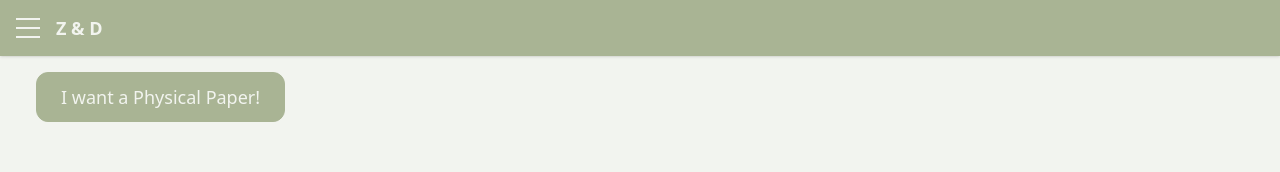
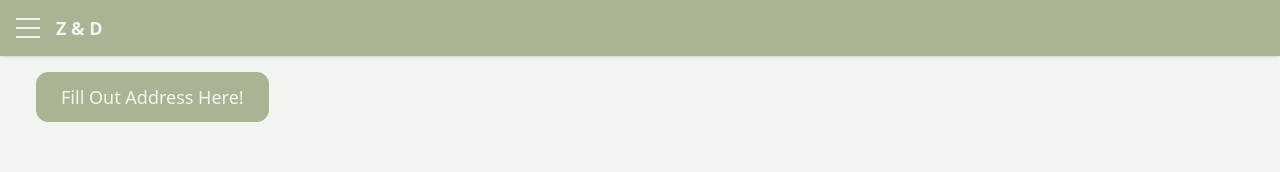
Before and after one commit to dfuehne/wedding, a Next.js app: page /saveTheDate in a window 1280 px wide. Shown: the top 172 px of the page. Built offline with nearby package versions, Linux system fonts and the light colour scheme.

Commit message:
cchanging button name

```diff
--- a/app/saveTheDate/page.tsx
+++ b/app/saveTheDate/page.tsx
@@ -17,7 +17,7 @@ export default function SaveTheDatePage() {
                 <main className="pt-14 p-6">
                   <div className="mt-4 flex justify-start items-center">
                     <Button href="/addressInput" className="ml-3">
-                      I want a Physical Paper!
+                      Fill Out Address Here!
                     </Button>
                   </div>
                   <InvitationPageClient />
```
